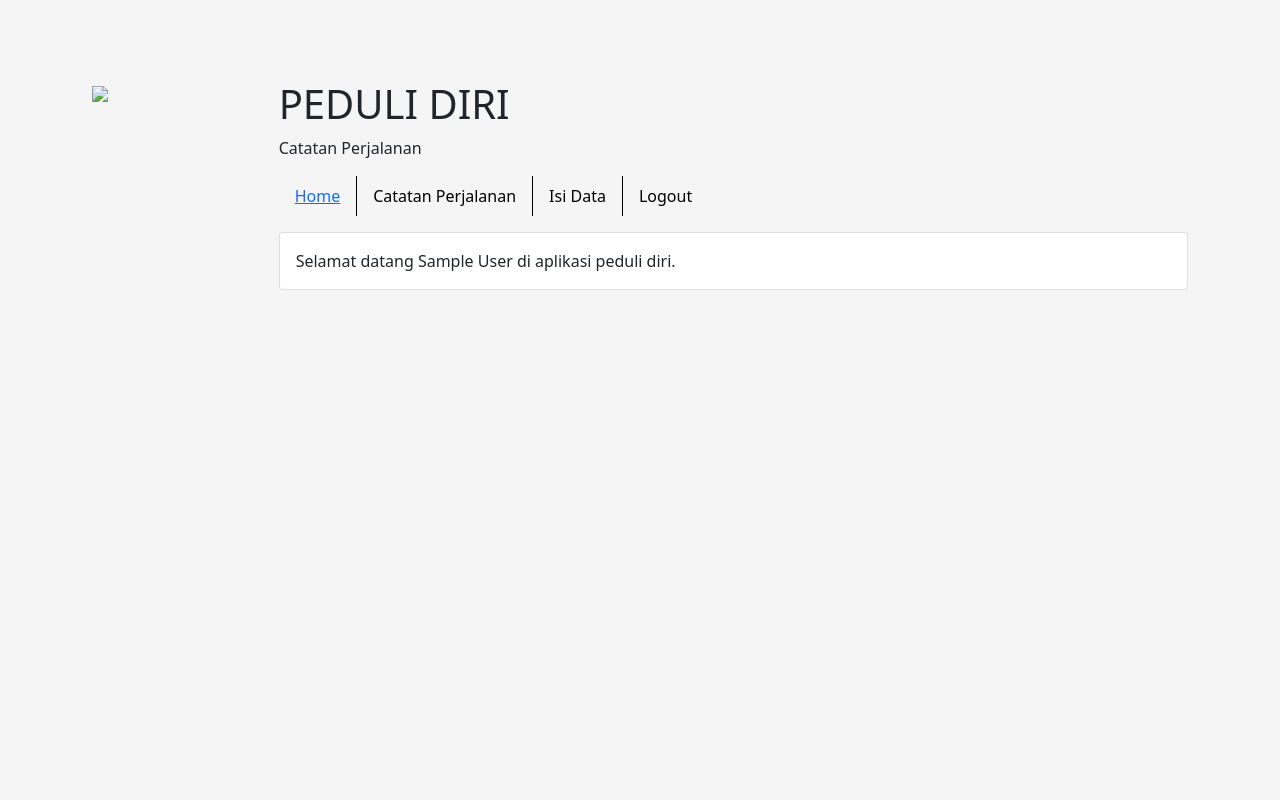
After one commit to whydnxx/php-travel-log, a PHP site: page /dashboard.php in a window 1280 px wide. The commit adds this page. Run offline with PHP 8.4, Linux system fonts and the light colour scheme; the visitor is signed in with stand-in values (Sample User, id 1); some libraries are stand-ins or nearby versions.

Commit message:
feat: able to login and logout

```diff
--- a/src/core/inc/common.php
+++ b/src/core/inc/common.php
@@ -2,4 +2,10 @@
 function alert($message) {
     echo "<script type='text/javascript'>alert('$message');</script>";
 }
+
+function redirect($url, $statusCode = 303)
+{
+   header('Location: ' . $url, true, $statusCode);
+   exit();
+}
 ?>
--- /dev/null
+++ b/src/dashboard.php
@@ -0,0 +1,83 @@
+<?php
+require "services/auth.php";
+session_start();
+ob_start();
+
+$auth = new Auth();
+
+if (!isset($_SESSION['name'])) {
+    header("Location: index.php");
+}
+if (isset($_GET['logout'])) {
+    $auth->doLogout();
+}
+
+?>
+
+<!DOCTYPE html>
+<html lang="en">
+<head>
+<meta charset="UTF-8">
+    <meta http-equiv="X-UA-Compatible" content="IE=edge">
+    <meta name="viewport" content="width=device-width, initial-scale=1.0">
+    <link href="https://cdn.jsdelivr.net/npm/bootstrap@5.1.3/dist/css/bootstrap.min.css" rel="stylesheet" integrity="sha384-1BmE4kWBq78iYhFldvKuhfTAU6auU8tT94WrHftjDbrCEXSU1oBoqyl2QvZ6jIW3" crossorigin="anonymous">
+    <title>Dashboard</title>
+    <style>
+        html,
+        body {
+            height: 100%;
+        }
+
+        body {
+            display: flex;
+            padding-top: 5rem;
+            margin-left: 5rem;
+            margin-right: 5rem;
+            background-color: #f5f5f5;
+        }
+        .nav-link {
+            color: #000000;
+            border-right: 1px solid #000000;
+        }
+        .nav-link:last-child {
+            border-right: unset;
+        }
+        .nav-link.active {
+            color: #0d6efd;
+            background-color: unset;
+            text-decoration: underline;
+        }
+    </style>
+</head>
+<body>
+    <div class="container">
+        <div class="row">
+            <div class="col-2">
+            <img src="https://via.placeholder.com/150" />
+            </div>
+            <div class="col-10">
+                <h1>PEDULI DIRI</h1>
+                <p>Catatan Perjalanan</p>
+                <nav class="nav mb-3">
+                    <a class="nav-link active" aria-current="page" href="#">Home</a>
+                    <a class="nav-link" href="#">Catatan Perjalanan</a>
+                    <a class="nav-link" href="#">Isi Data</a>
+                    <a class="nav-link" href="dashboard.php?logout=true">Logout</a>
+                </nav>
+                <div class="tab-content" id="pills-tabContent">
+                    <div class="tab-pane fade show active" id="pills-home" role="tabpanel" aria-labelledby="pills-home-tab">
+                    <div class="card">
+                        <div class="card-body">
+                            Selamat datang <?php echo $_SESSION['name'] ?> di aplikasi peduli diri.
+                        </div>
+                    </div>
+                    </div>
+                    <div class="tab-pane fade" id="pills-profile" role="tabpanel" aria-labelledby="pills-profile-tab">...</div>
+                    <div class="tab-pane fade" id="pills-contact" role="tabpanel" aria-labelledby="pills-contact-tab">...</div>
+                </div>
+            </div>
+        </div>
+    </div>
+    <script src="https://cdn.jsdelivr.net/npm/bootstrap@5.1.3/dist/js/bootstrap.bundle.min.js" integrity="sha384-ka7Sk0Gln4gmtz2MlQnikT1wXgYsOg+OMhuP+IlRH9sENBO0LRn5q+8nbTov4+1p" crossorigin="anonymous"></script>
+</body>
+</html>
--- a/src/data/users.csv
+++ b/src/data/users.csv
@@ -1,3 +1,3 @@
 Nik,"Nama Lengkap"
 123456789,wahyudin
-123,test
+test,test
--- a/src/services/auth.php
+++ b/src/services/auth.php
@@ -1,23 +1,37 @@
 <?php
+    include "core/init.inc.php";
     include "constants/filename.php";
     require "services/file.php";
 
     Class Auth {
-        function doRegister($nik, $name) {
-            $fileSystem = new FileSystem();
-            $data = $fileSystem->read_csv(USERS_FILE);
-            $data[] = array($nik, $name);
-            $fileSystem->write_csv(USERS_FILE, $data);
-        }
-
         function doLogin($nik, $name) {
             $fileSystem = new FileSystem();
             $datas = $fileSystem->read_csv(USERS_FILE);
             foreach ($datas as $data) {
+                // Checkink NIK and Name
                 $isExist = $data[0] == $nik && $data[1] == strtolower($name);
                 if ($isExist) return true;
             }
             return false;
         }
+
+        function doRegister($nik, $name) {
+            $fileSystem = new FileSystem();
+            $data = $fileSystem->read_csv(USERS_FILE);
+            // Checking if user already exist or not, if exist user allow to login,
+            //  that user create new data
+            $isExist = $this->doLogin($nik, $name);
+            if (!$isExist) {
+                $data[] = array($nik, $name);
+                $fileSystem->write_csv(USERS_FILE, $data);
+            }
+        }
+
+        function doLogout() {
+            session_start();
+            // Clear session
+            session_destroy();
+            return redirect("/");
+        }
     }
 ?>
```
Also changed, not shown: src/index.php (+13 -4 lines), src/test.php (deleted, +0 -8 lines).
